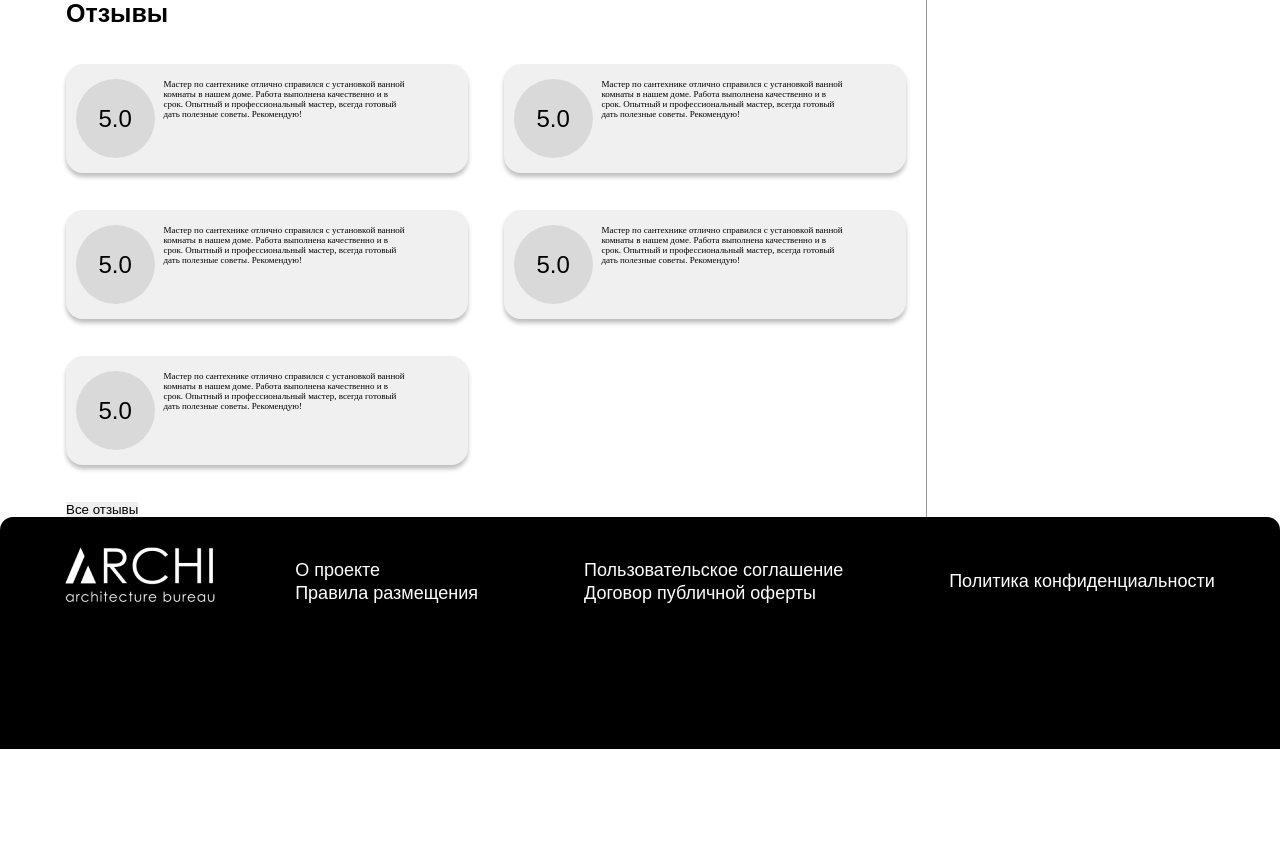
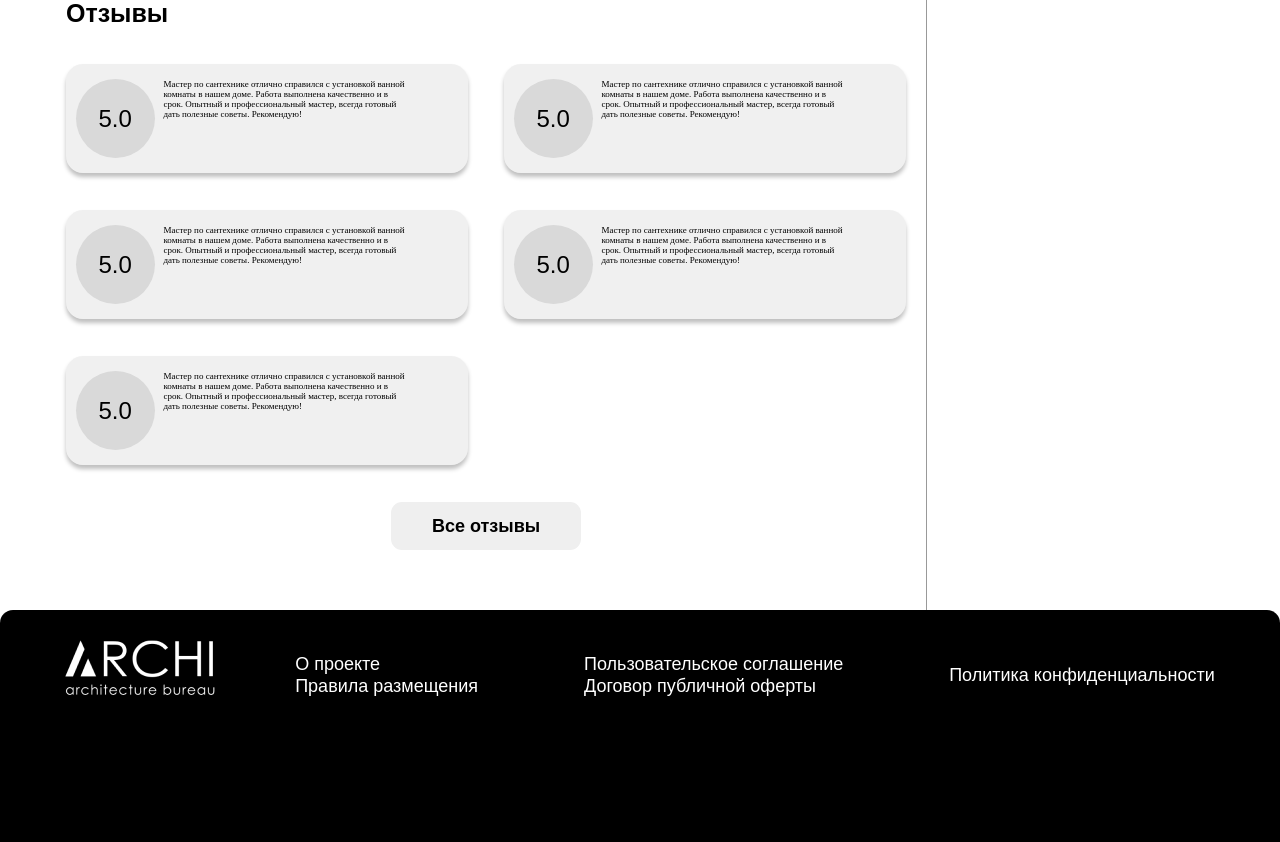
Before and after one commit to dakerdenis/archi, a PHP site: page /index.php?page=item in a window 1280 px wide. Shown: the part 1246-2088 px from the top of the page. Before the commit the page ends 1995 px from the top, so only its background shows below. Run offline with PHP 8.4, Linux system fonts and the light colour scheme.

Commit message:
ФВВУВ

```diff
--- a/style/item.css
+++ b/style/item.css
@@ -181,6 +181,7 @@
 .item__reviews {
     width: 100%;
     margin-top: 66px;
+    margin-bottom: 60px;
 }
 
 .item__reviews__name {
@@ -243,7 +244,25 @@
     height: 71px;
 }
 
-.reviews__button {}
+.reviews__button {
+    width: 100%;
+    text-align: center;
+}
+
+.reviews__button button {
+    width: 189.432px;
+    height: 48.269px;
+    flex-shrink: 0;
+    border-radius: 11px;
+}
+
+.reviews__button button p {
+    color: #000;
+    font-size: 18px;
+    font-style: normal;
+    font-weight: 700;
+    line-height: normal;
+}
 
 .item__recomendation__container {
     width: 24%;
```
